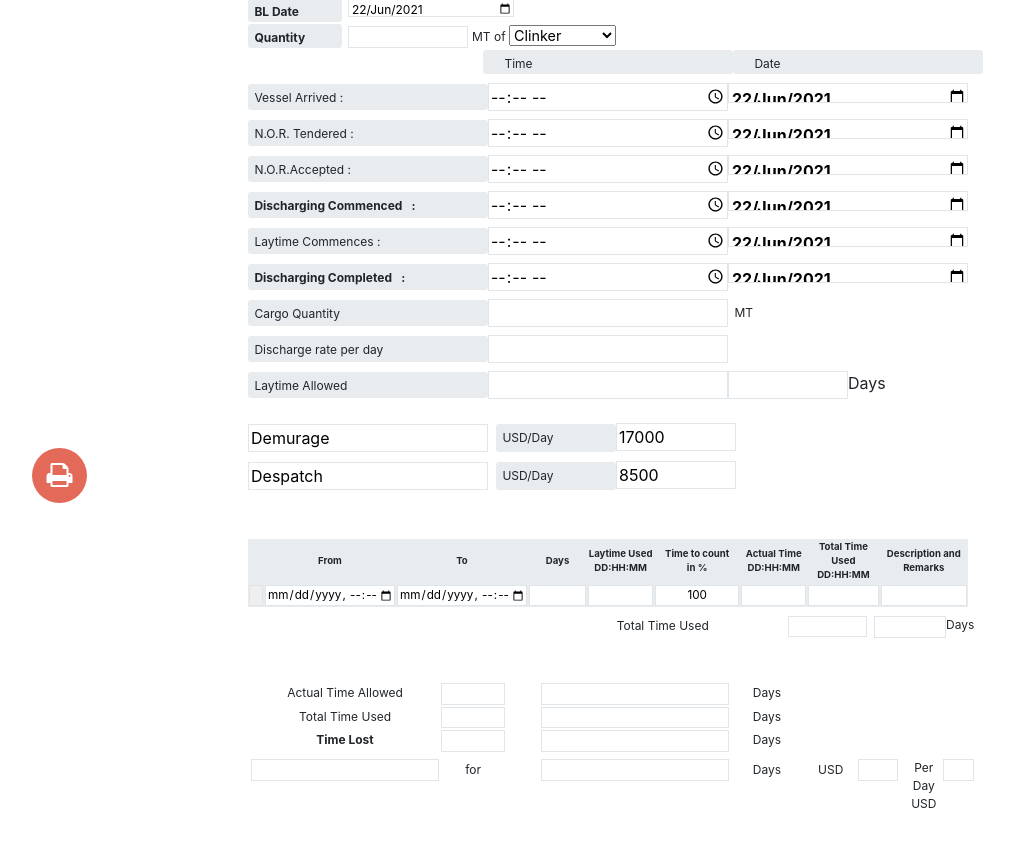
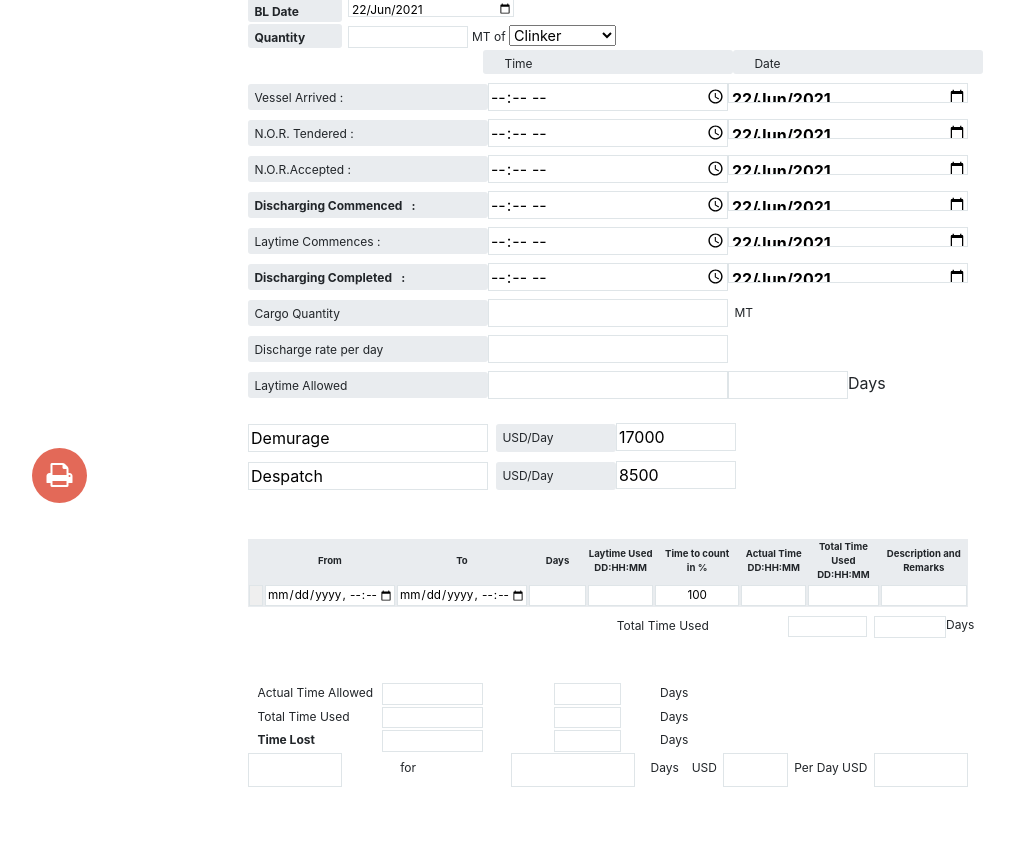
Before and after one commit to nmifzal/invoice_gcv, a website: page index.html in a window 1280 px wide. Shown: the part 249-1096 px from the top of the page, without its empty margins (32-1046 px from the left). Drawn offline with nearby package versions, Linux system fonts and the light colour scheme.

Commit message:
changes for last row

```diff
--- a/index.html
+++ b/index.html
@@ -474,8 +474,8 @@
                     <tr class="page-break-avoid mt-2">
                         <td>
                         </td>
-                        <td width="15%">
-                            <span>Actual Time Allowed</span>
+                        <td width="15%" class="text-left">
+                            <span style="white-space: nowrap;">Actual Time Allowed</span>
                         </td>
                         <td width="15%">
                             <input type="text" name="" id="Actualtimealloweddecimal" readonly />
@@ -494,7 +494,7 @@
                     <tr class="page-break-avoid mt-2">
                         <td>
                         </td>
-                        <td width="15%">
+                        <td width="15%" class="text-left">
                             <span>Total Time Used</span>
                         </td>
                         <td width="15%">
@@ -515,8 +515,8 @@
                     <tr class="page-break-avoid mt-2">
                         <td>
                         </td>
-                        <td width="15%">
-                            <span class="font-weight-bold"> Time Lost</span>
+                        <td width="15%" class="text-left">
+                            <span class="font-weight-bold "> Time Lost</span>
                         </td>
                         <td width="15%">
                             <input type="text" name="" id="TimeLostdecimal" readonly />
@@ -534,34 +534,44 @@
                         </td>
                     </tr>
 
-                    <tr class="page-break-avoid">
+                    <!-- <tr class="page-break-avoid ">
                         <td>
                         </td>
                         <td width="15%">
-                            <input class="text-center" id="demuragedispatch" readonly />
+                            <input class="text-center w-75" id="demuragedispatch" readonly />
                         </td>
-                        <td width="15%">
-                            <span>for</span>
+                        <td width="10%">
+                            <span style="width:15%;">for</span>
                         </td>
-                        <td width="10%"></td>
-                        <td width="10%">
-                            <input id="TimeLostdecimallastrow" readonly />
+                        <td width="5%"></td>
+                        <td width="5%">
+                            <input id="TimeLostdecimallastrow" class="w-75" readonly />
                         </td>
-                        <td width="15%"><span class="text-center">Days</span></td>
-                        <td width="10%"><span class="text-center">USD</span></td>
-                        <td width="6%" style="padding: 0px !important;">
-                            <input type="text" class="text-center" id="demuragedispatchamnt" readonly />
+                        <td width="10%"><span style="width: 10% !important;" class="text-left">Days</span></td>
+                        <td width="10%"><span class="text-left">USD</span></td>
+                        <td width="6%" style="padding: 0px !important;align-items: flex-start;">
+                            <input type="text" class="text-center w-50" id="demuragedispatchamnt" readonly />
                         </td>
-                        <td width="19%" colspan="2" style="padding: 0px !important;"><span
-                                style="display: flex;justify-content: flex-end;width: 100% !important;">
-                                Per Day
-                                USD <input type="text" class="w-75" name="" id="Finalamountcalculation" readonly />
-
+                        <td width="34%" colspan="2" style="padding: 0px !important;"><span
+                                style="display: flex;justify-content: flex-end;width: 100% !important;white-space: nowrap;">
+                                Per Day USD <input type="text" class="w-75" name="" id="Finalamountcalculation"
+                                    readonly />
                             </span>
                         </td>
-                    </tr>
+                    </tr> -->
                 </tbody>
             </table>
+            <div class="d-flex justify-content-between">
+                <input class="text-center w-75" id="demuragedispatch" readonly />
+                <span style="width:100%;" class="text-center">for</span>
+                <span style="width: 20% !important;"></span>
+                <input id="TimeLostdecimallastrow" class="w-100" readonly />
+                <span style="width: 10% !important;" class="text-left ml-3">Days</span>
+                <span class="text-left">USD</span>
+                <input type="text" class="text-center w-50" id="demuragedispatchamnt" readonly />
+                <span style="white-space:nowrap;"> Per Day USD </span>
+                <input type="text" class="w-75" name="" id="Finalamountcalculation" readonly />
+            </div>
         </section>
 
     </section>
```
